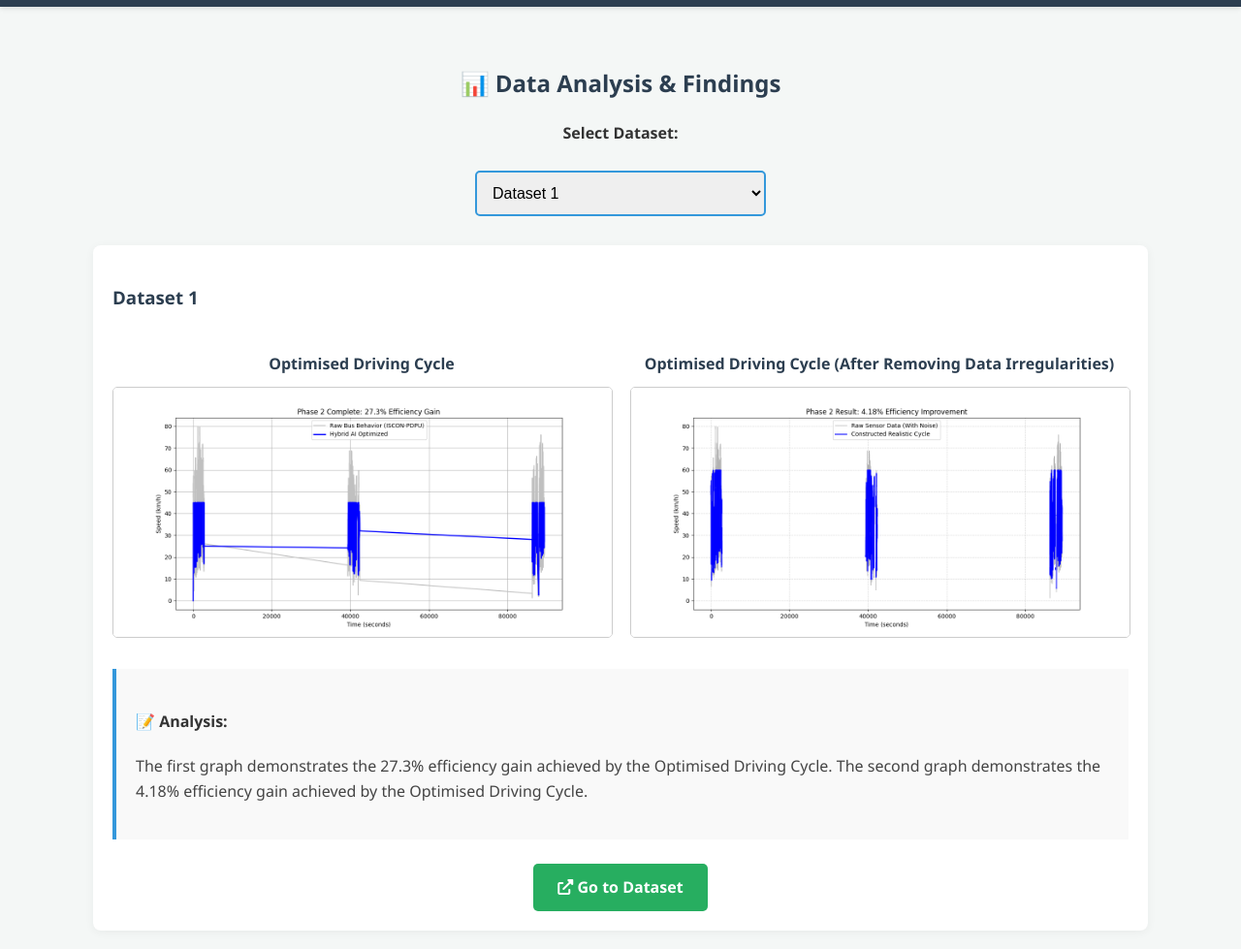
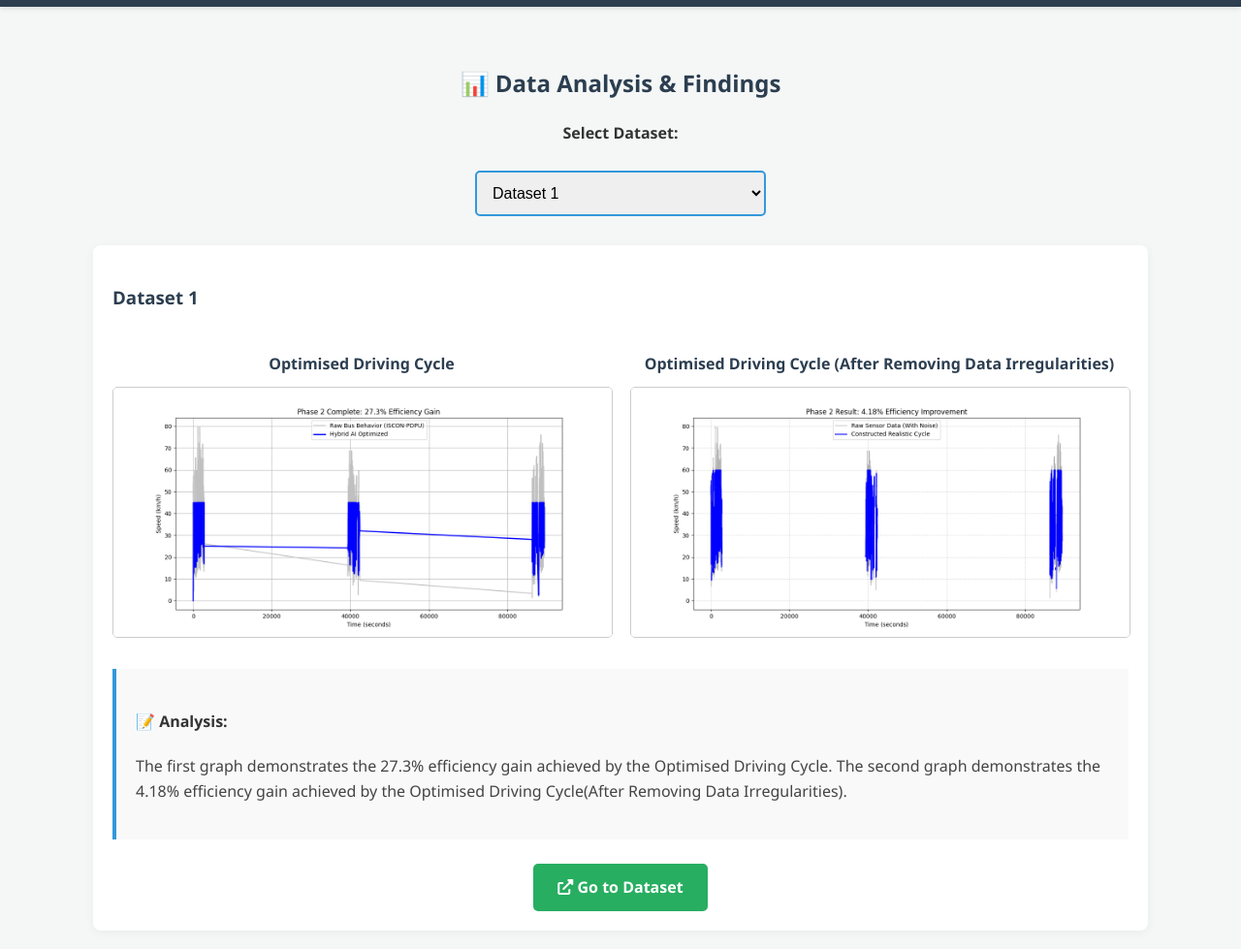
Before and after one commit to kkarthikpai/AlgoTransit, a plain HTML site: page findings.html in a window 1280 px wide. Shown: the part 83-1062 px from the top of the page at 97% size. Drawn offline with Linux system fonts and the light colour scheme.

```diff
--- a/findings.html
+++ b/findings.html
@@ -100,35 +100,35 @@
                 title: "Dataset 1",
                 image1: "set1_line.png",
                 image2: "set1_noline.png",
-                desc: "The first graph demonstrates the 27.3% efficiency gain achieved by the Optimised Driving Cycle. The second graph demonstrates the 4.18% efficiency gain achieved by the Optimised Driving Cycle.",
+                desc: "The first graph demonstrates the 27.3% efficiency gain achieved by the Optimised Driving Cycle. The second graph demonstrates the 4.18% efficiency gain achieved by the Optimised Driving Cycle(After Removing Data Irregularities).",
                 link: "https://data.mendeley.com/datasets/39hjn56wkp/1/files/6e52a141-c234-43af-b668-a6510eb4ba00"
             },
             "set2": {
                 title: "Dataset 2",
                 image1: "set2_line.png",
                 image2: "set2_noline.png",
-                desc: "The first graph demonstrates the 32.1% efficiency gain achieved by the Optimised Driving Cycle. The second graph demonstrates the 7.38% efficiency gain achieved by the Optimised Driving Cycle. for Dataset 2 goes here...",
+                desc: "The first graph demonstrates the 32.1% efficiency gain achieved by the Optimised Driving Cycle. The second graph demonstrates the 7.38% efficiency gain achieved by the Optimised Driving Cycle(After Removing Data Irregularities).",
                 link: "https://data.mendeley.com/datasets/39hjn56wkp/1/files/537ce0ab-291b-457a-98ff-129d4c3ce2b3"
             },
             "set3": {
                 title: "Dataset 3",
                 image1: "set3_line.png",
                 image2: "set3_noline.png",
-                desc: "The first graph demonstrates the 19.8% efficiency gain achieved by the Optimised Driving Cycle. The second graph demonstrates the 4.66% efficiency gain achieved by the Optimised Driving Cycle. for Dataset 3 goes here...",
+                desc: "The first graph demonstrates the 19.8% efficiency gain achieved by the Optimised Driving Cycle. The second graph demonstrates the 4.66% efficiency gain achieved by the Optimised Driving Cycle(After Removing Data Irregularities).",
                 link: "https://data.mendeley.com/datasets/39hjn56wkp/1/files/deec6067-ff9a-4174-8506-da8fa3916961"
             },
             "set4": {
                 title: "Dataset 4",
                 image1: "set4_line.png",
                 image2: "set4_noline.png",
-                desc: "The first graph demonstrates the 20.6% efficiency gain achieved by the Optimised Driving Cycle. The second graph demonstrates the 5.05% efficiency gain achieved by the Optimised Driving Cycle.",
+                desc: "The first graph demonstrates the 20.6% efficiency gain achieved by the Optimised Driving Cycle. The second graph demonstrates the 5.05% efficiency gain achieved by the Optimised Driving Cycle(After Removing Data Irregularities).",
                 link: "https://data.mendeley.com/datasets/39hjn56wkp/1/files/9e099df1-d5ad-4257-a367-46c94c7e325f"
             },
             "set5": {
                 title: "Dataset 5",
                 image1: "set5_line.png",
                 image2: "set5_noline.png",
-                desc: "The first graph demonstrates the 28.7% efficiency gain achieved by the Optimised Driving Cycle. The second graph demonstrates the 3.50% efficiency gain achieved by the Optimised Driving Cycle.",
+                desc: "The first graph demonstrates the 28.7% efficiency gain achieved by the Optimised Driving Cycle. The second graph demonstrates the 3.50% efficiency gain achieved by the Optimised Driving Cycle(After Removing Data Irregularities).",
                 link: "https://data.mendeley.com/datasets/39hjn56wkp/1/files/cdc098b7-f541-4d0f-9e2e-689f33fa722f"
             }
         };
```
